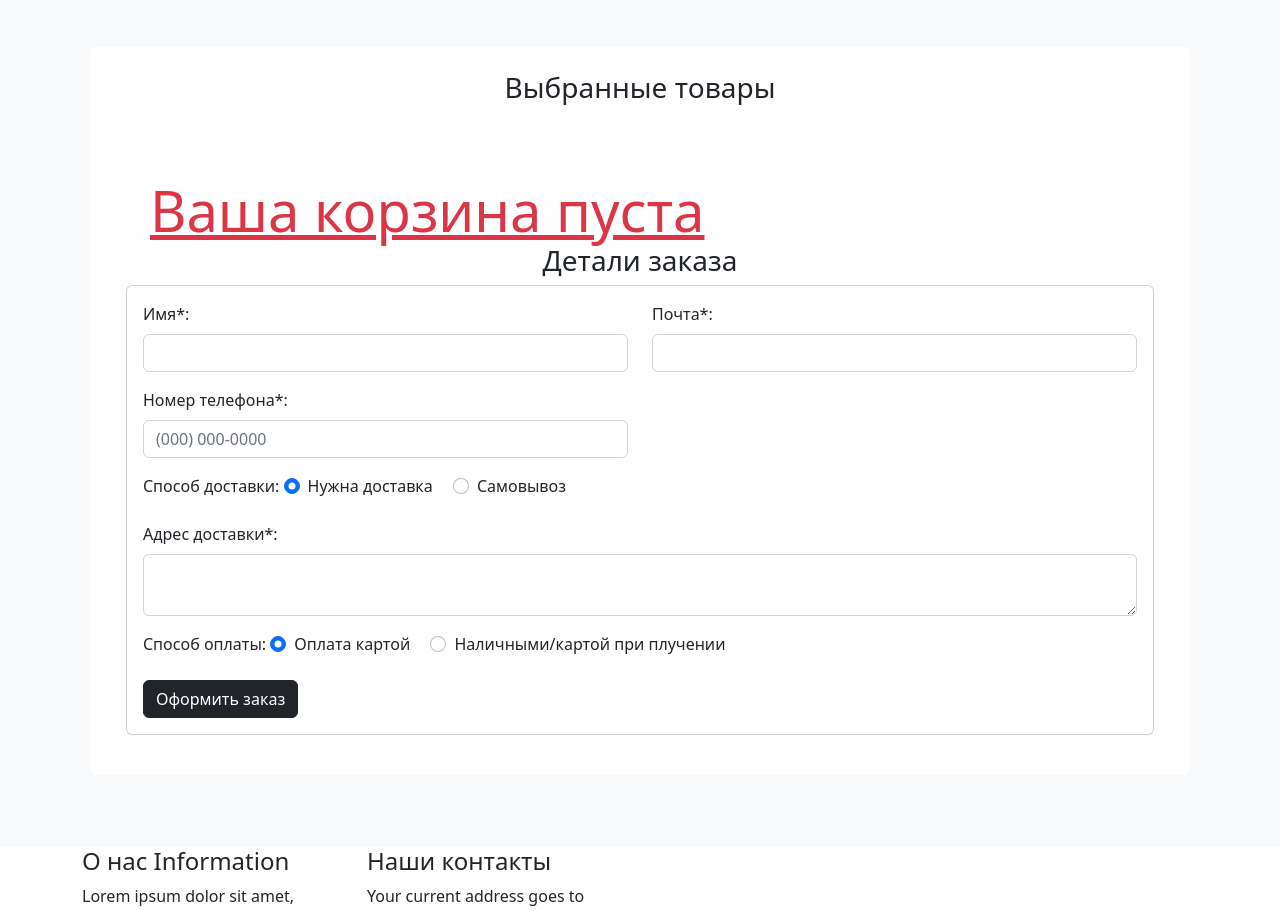
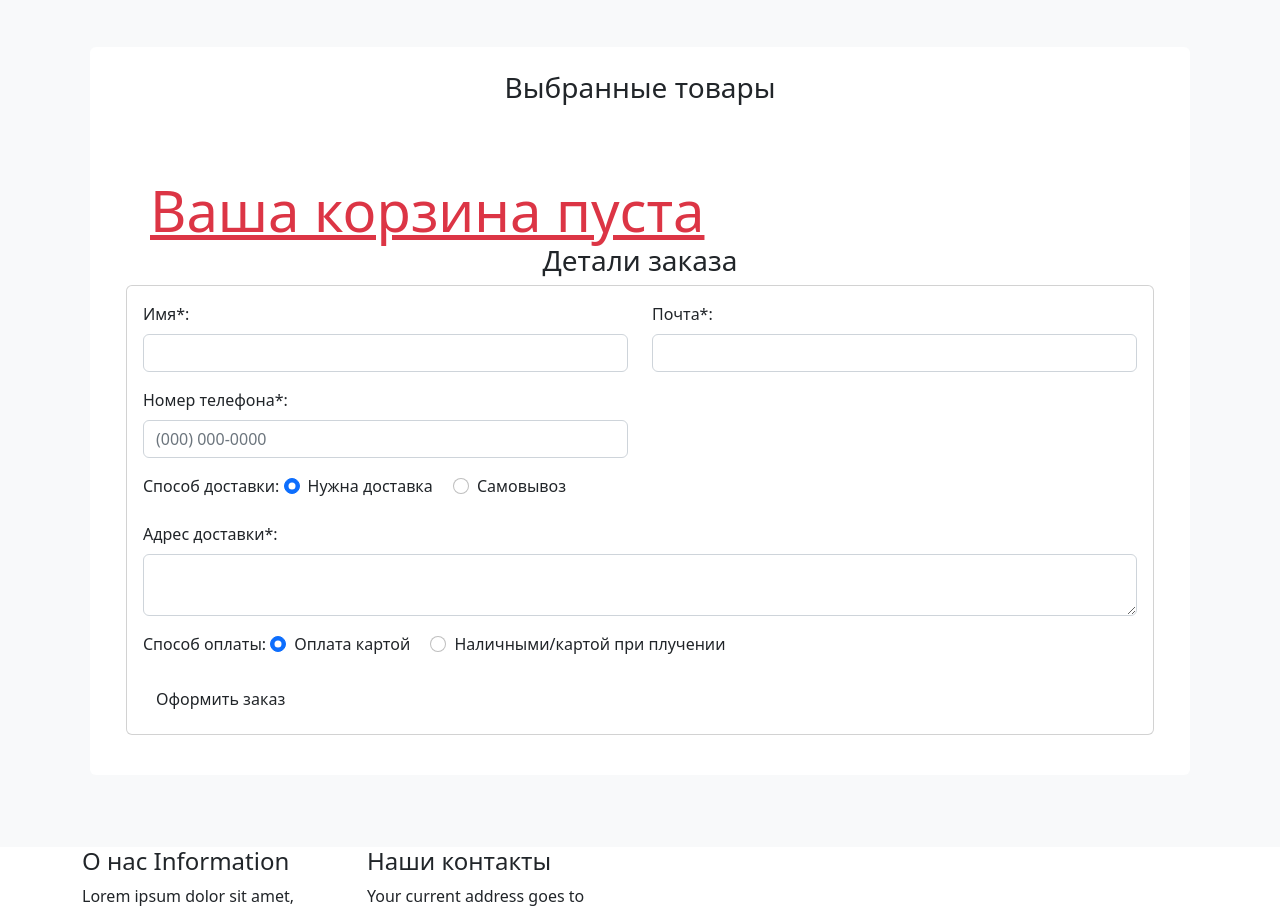
Before and after one commit to oleg425top/FinalyProject425, a Django app: page /orders/create_order/ in a window 1280 px wide. Shown: the part 1537-2447 px from the top of the page. Run offline with Django 5.2, Linux system fonts and the light colour scheme; some libraries are stand-ins or nearby versions.

Commit message:
Изменил кнопку под стиль проекта

```diff
--- a/orders/templates/orders/create_order.html
+++ b/orders/templates/orders/create_order.html
@@ -37,7 +37,7 @@
                             <input type="text" class="form-control" id="id_email" name="email"
                             value="{% if form.email.value %}{{ form.email.value }}{% endif %}"
                             required>
-                            {% if form.last_name.errors %}
+                            {% if form.email.errors %}
                                 <div class="alert alert-danger alert-dismissible fade show">{{form.email.errors}}</div>
                             {% endif %}
                         </div>
@@ -95,7 +95,9 @@
                             </div>
                         </div>
                     </div>
-                    <button type="submit" class="btn btn-dark">Оформить заказ</button>
+                    <div class="cart-buttons">
+                        <button type="submit" class="btn  btn-shopping">Оформить заказ</button>
+                    </div>
                 </form>
             </div>
         </div>
```
